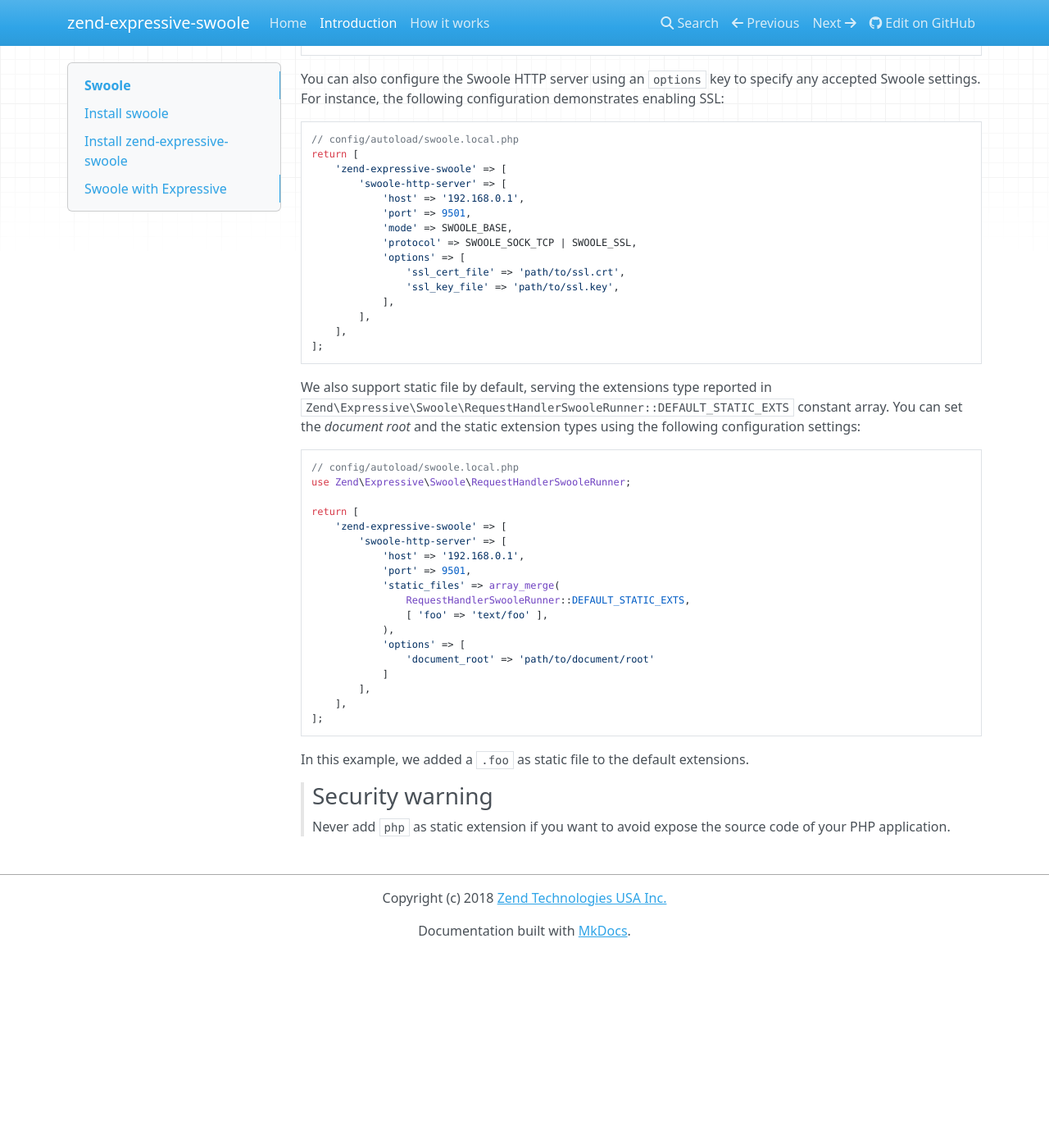
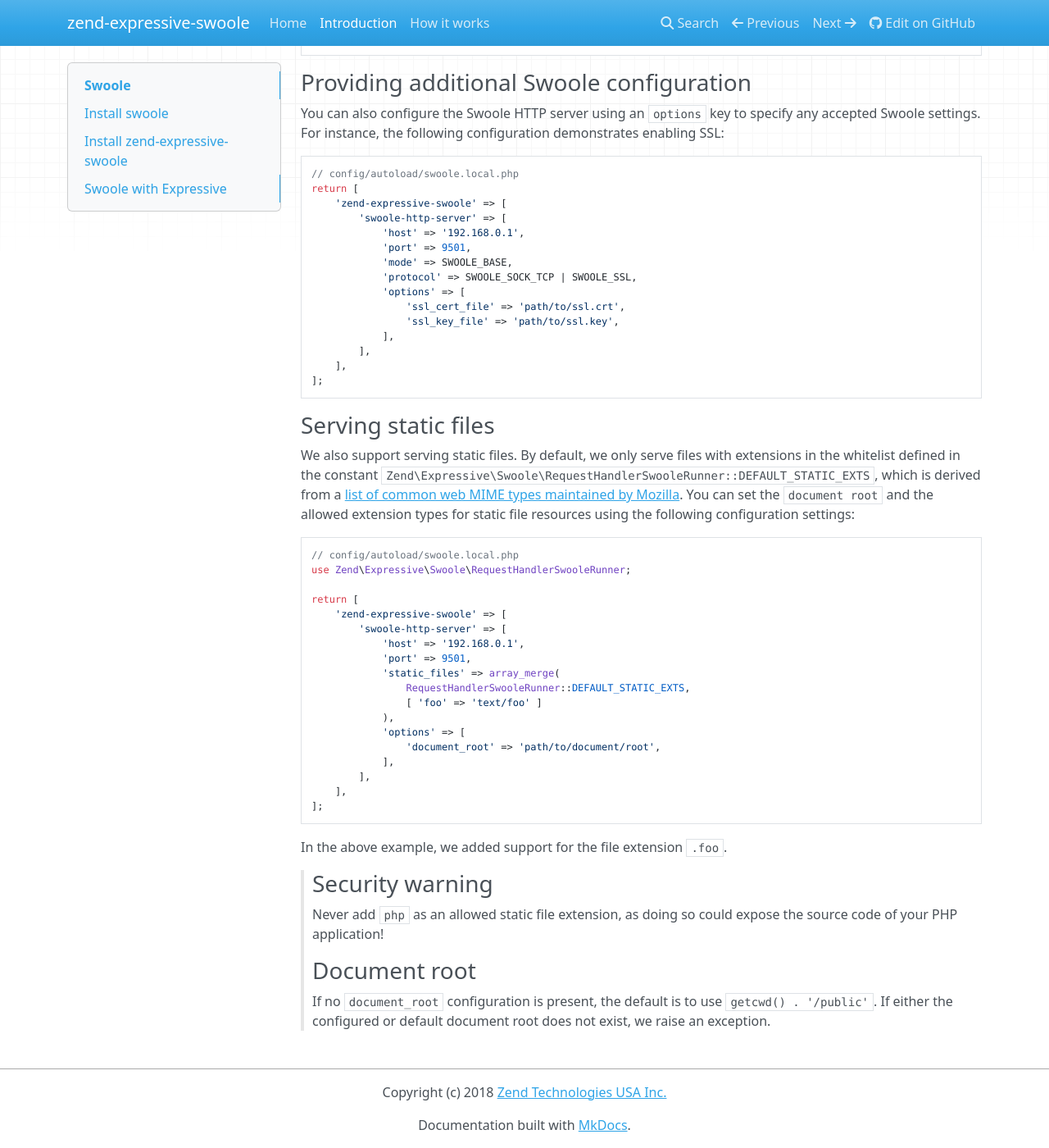
Before and after one commit to zendframework/zend-expressive-swoole, an MkDocs documentation site: the page built from docs/book/intro.md, in a window 1280 px wide and 1400 px high, scrolled down 1239 px. Shown: the whole window at 82% size. Built offline with MkDocs 1.6.1, drawn with Linux system fonts in a browser that asks for light colours; nearby versions of some CDN libraries; old or Windows-style settings are respelled for this version of MkDocs; before the commit the page ends 2402 px from its top, so only the background shows below that.

Commit message:
Edits the new documentation for #5
This patch provides edits to the documentation submitted in #5, updating
it to provide more information for readers, as well as to break it into
distinct sections covering the various configuration options.

````diff
--- a/docs/book/intro.md
+++ b/docs/book/intro.md
@@ -72,6 +72,8 @@ return [
 ];
 ```
 
+### Providing additional Swoole configuration
+
 You can also configure the Swoole HTTP server using an `options` key to specify
 any accepted Swoole settings. For instance, the following configuration
 demonstrates enabling SSL:
@@ -94,11 +96,14 @@ return [
 ];
 ```
 
-We also support static file by default, serving the extensions type reported
-in `Zend\Expressive\Swoole\RequestHandlerSwooleRunner::DEFAULT_STATIC_EXTS`
-constant array.
-You can set the *document root* and the static extension types using the
-following configuration settings:
+### Serving static files
+
+We also support serving static files. By default, we only serve files with
+extensions in the whitelist defined in the constant
+`Zend\Expressive\Swoole\RequestHandlerSwooleRunner::DEFAULT_STATIC_EXTS`, which
+is derived from a [list of common web MIME types maintained by Mozilla](https://developer.mozilla.org/en-US/docs/Web/HTTP/Basics_of_HTTP/MIME_types/Complete_list_of_MIME_types).
+You can set the `document root` and the allowed extension types for static file
+resources using the following configuration settings:
 
 ```php
 // config/autoload/swoole.local.php
@@ -111,19 +116,25 @@ return [
             'port' => 9501,
             'static_files' => array_merge(
                 RequestHandlerSwooleRunner::DEFAULT_STATIC_EXTS,
-                [ 'foo' => 'text/foo' ],
+                [ 'foo' => 'text/foo' ]
             ),
             'options' => [
-                'document_root' => 'path/to/document/root'
-            ]
+                'document_root' => 'path/to/document/root',
+            ],
         ],
     ],
 ];
 ```
 
-In this example, we added a `.foo` as static file to the default extensions.
+In the above example, we added support for the file extension `.foo`.
 
 > ### Security warning
 >
-> Never add `php` as static extension if you want to avoid expose the source
-> code of your PHP application.
+> Never add `php` as an allowed static file extension, as doing so could expose the source
+> code of your PHP application!
+
+> ### Document root
+>
+> If no `document_root` configuration is present, the default is to use
+> `getcwd() . '/public'`. If either the configured or default document root
+> does not exist, we raise an exception.
````
